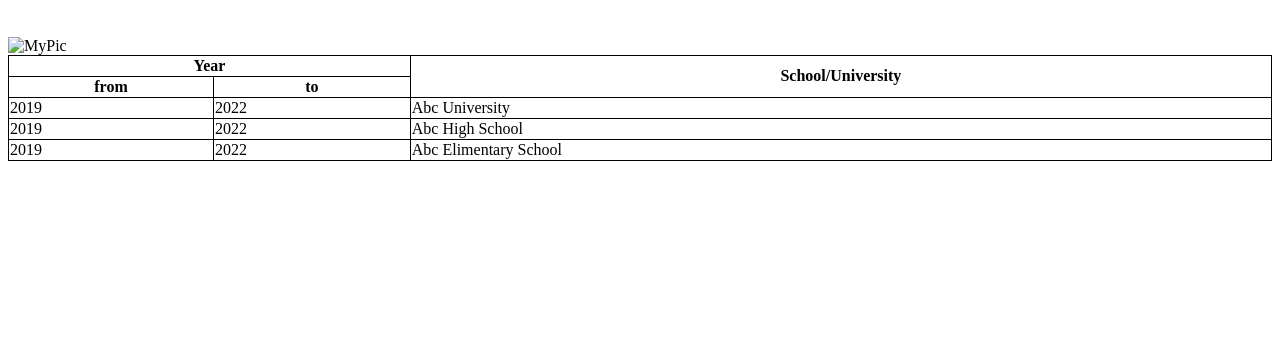
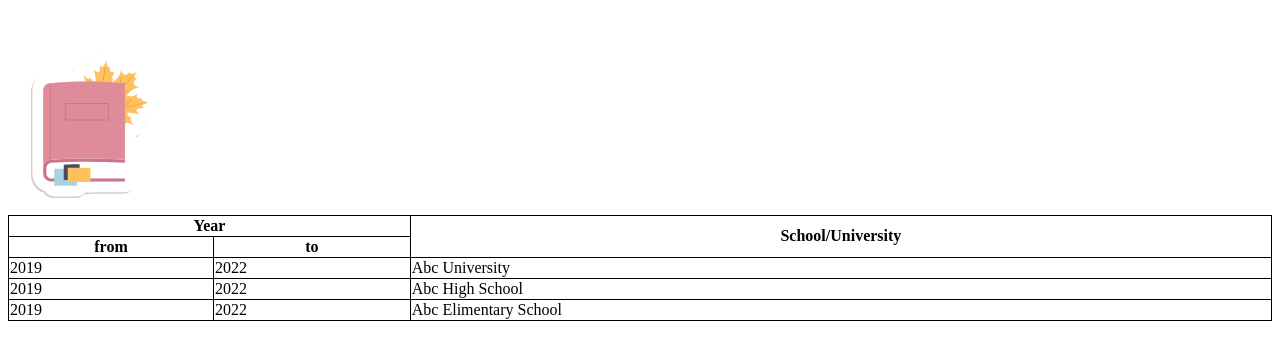
Before and after one commit to Kullathat/homwork01, a plain HTML site: page education.html in a window 1280 px wide. Shown: the part 107-466 px from the top of the page. Drawn offline with Linux system fonts and the light colour scheme; the site is published under a folder, as on GitHub Pages, so addresses that start at the root find nothing.

Commit message:
homework1

```diff
--- a/education.html
+++ b/education.html
@@ -33,7 +33,7 @@
     <hr>
   <h1>Education</h1>
     <br>
-  <img src="/pic/education-school-study-sticker-8-svgrepo-com.svg" alt="MyPic">
+  <img src="./pic/education-school-study-sticker-8-svgrepo-com.svg" alt="MyPic">
     <table>
         <tr>
           <th colspan="2">Year</th>
```
